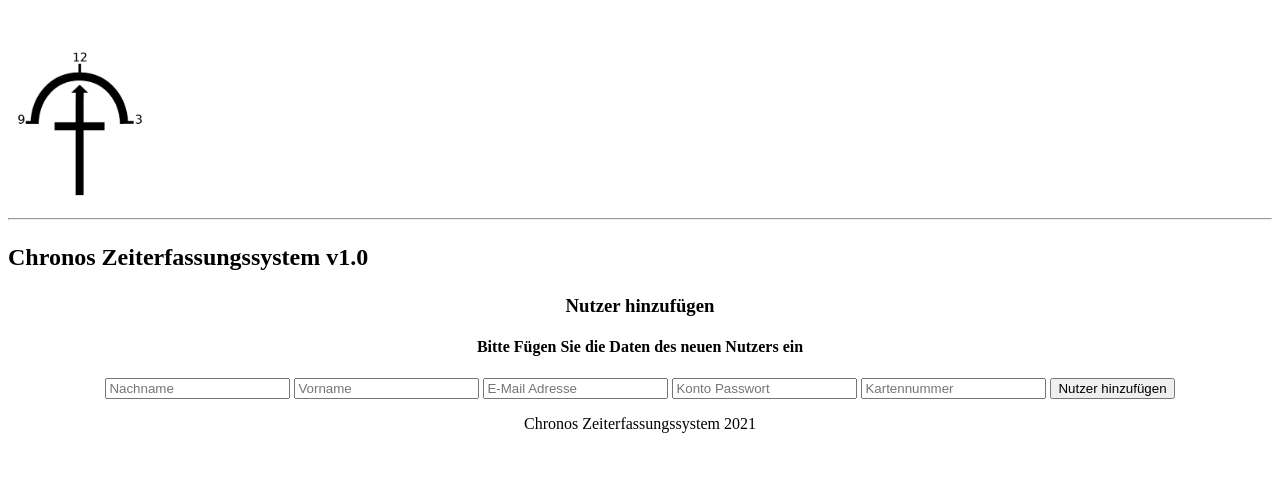
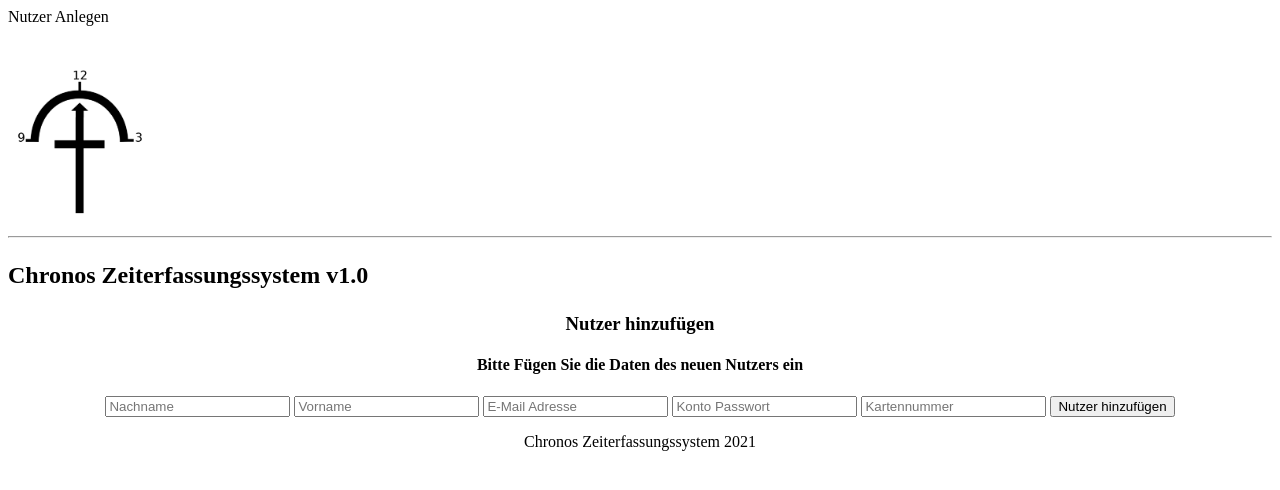
Before and after one commit to DerM0narch/chronos, a Flask app: page /nutzeranlegen in a window 1280 px wide. Shown: the top 490 px of the page. Run offline with Flask 2, Linux system fonts and the light colour scheme.

Commit message:
head statt title

```diff
--- a/app/templates/nutzerAnlegen.html
+++ b/app/templates/nutzerAnlegen.html
@@ -1,5 +1,5 @@
 {% extends 'base.html' %}
-{% block title %}Index{% endblock title %}
+{% block head %}Nutzer Anlegen{% endblock head %}
 {% block content %}
 
 <div class="rahmen">
```
